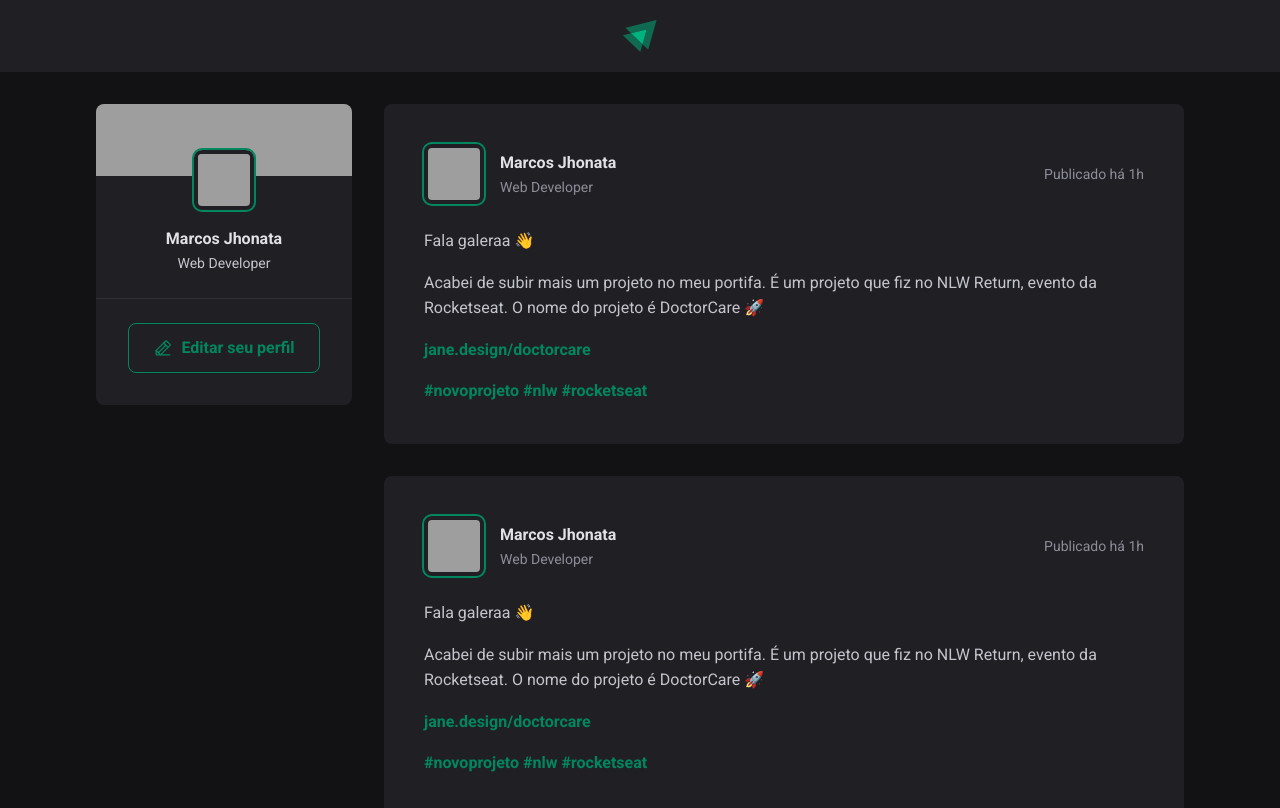
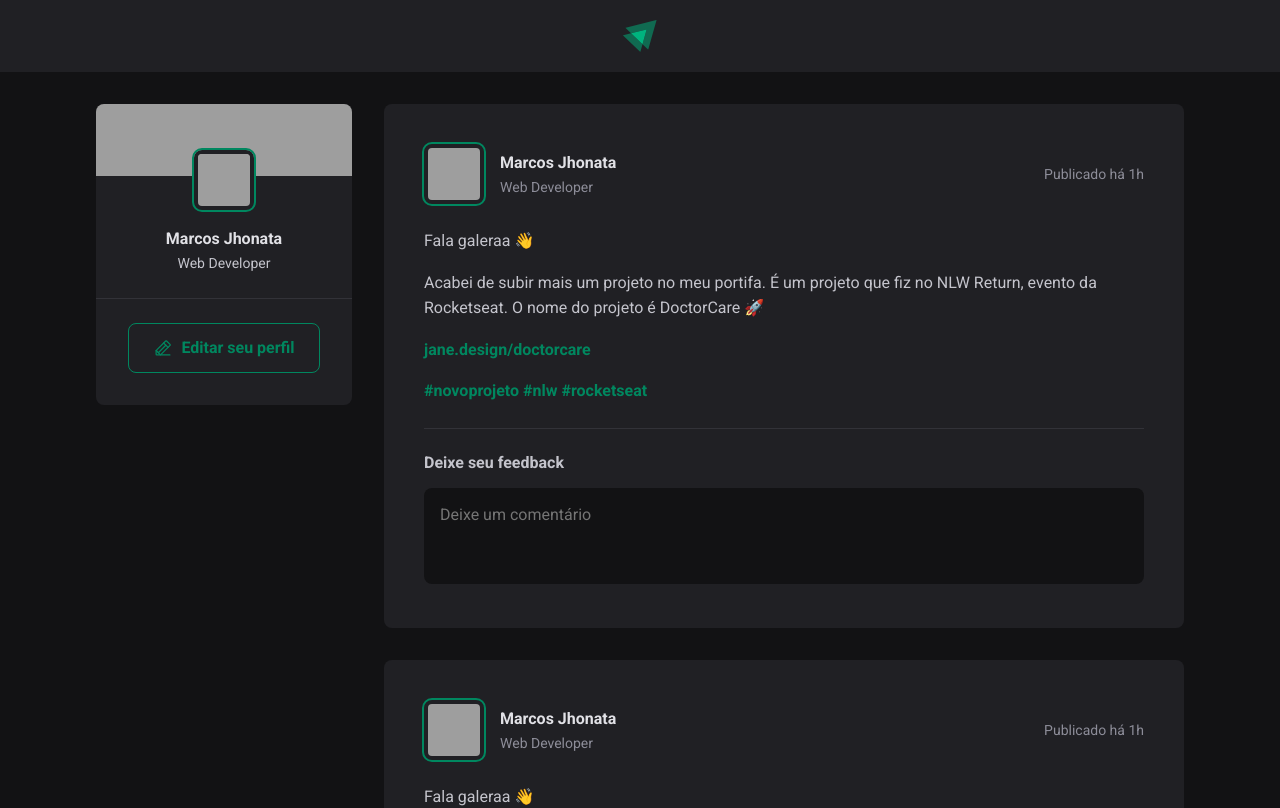
Before and after one commit to MarcosJhonata/Ignite, a React (Vite) app in the folder Aulas/01-fundamentos-reactjs/: page / in a window 1280 px wide. Shown: the top 808 px of the page. Built offline with nearby package versions, Linux system fonts and the light colour scheme; grey boxes are pictures that could not be loaded.

Commit message:
Add comment form and style on focus

```diff
--- a/Aulas/01-fundamentos-reactjs/src/components/Post.jsx
+++ b/Aulas/01-fundamentos-reactjs/src/components/Post.jsx
@@ -26,6 +26,17 @@
             <a href="">#rocketseat</a></p> {' '}
 
             </div>
+
+            <form className={styles.commentForm}>
+                <strong>Deixe seu feedback</strong>
+                <textarea
+                placeholder="Deixe um comentário"/>
+
+               <footer>
+                <button type="submit">Publicar</button>
+                </footer>
+
+            </form>
         </article>
     )
 }
--- a/Aulas/01-fundamentos-reactjs/src/components/Post.module.css
+++ b/Aulas/01-fundamentos-reactjs/src/components/Post.module.css
@@ -66,3 +66,56 @@
     color: var(--gray-400);
     line-height: 1.6;
 }
+
+.commentForm {
+    width: 100%;
+    margin-top: 1.5rem;
+    padding-top: 1.5rem;
+    border-top: 1px solid var(--gray-600);
+}
+
+.commentForme > strong {
+    line-height: 1.6;
+    color: var(--gray-100);
+}
+
+.commentForm textarea {
+    width: 100%;
+    background: var(--gray-900);
+    border: 0;
+    resize: none;
+    height: 6rem;
+    padding: 1rem;
+    border-radius: 8px;
+    color: var(--gray-100);
+    line-height: 1.4;
+    margin-top: 1rem;
+}
+
+.commentForm footer {
+    visibility: hidden;
+    max-height: 0;
+}
+
+.commentForm:focus-within footer {
+    visibility: visible;
+    max-height: none;
+}
+
+.commentForm button[type=submit] {
+    padding: 1rem 1.5rem;
+    margin-top: 1rem;
+    border-radius: 8px;
+    border:0;
+    background: var(--green-500);
+    color: var(--white);
+    font-weight: bold;
+    cursor: pointer;
+    transition: background-color 0.1s;
+
+
+}
+
+.commentForm button[type=submit]:hover {
+    background: var(--green-300);
+}
--- a/Aulas/01-fundamentos-reactjs/src/global.css
+++ b/Aulas/01-fundamentos-reactjs/src/global.css
@@ -10,6 +10,11 @@
     --green-300: #00b37E;
     --green-500: #00875f;
 
+}
+
+:focus {
+    outline: transparent;
+    box-shadow: 0 0 0 2px var(--green-500) ;
 }
 * {
     margin: 0;
```
